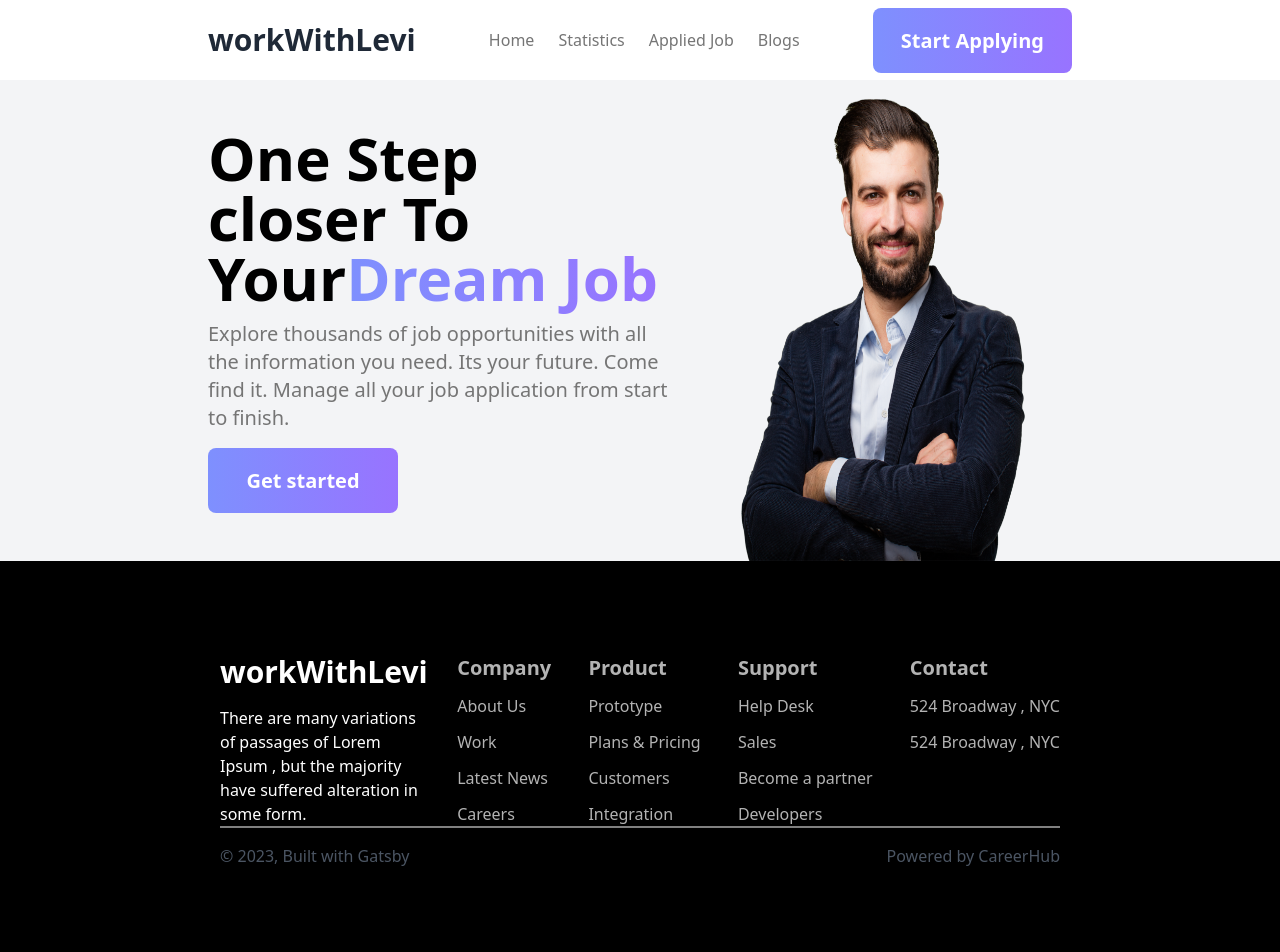
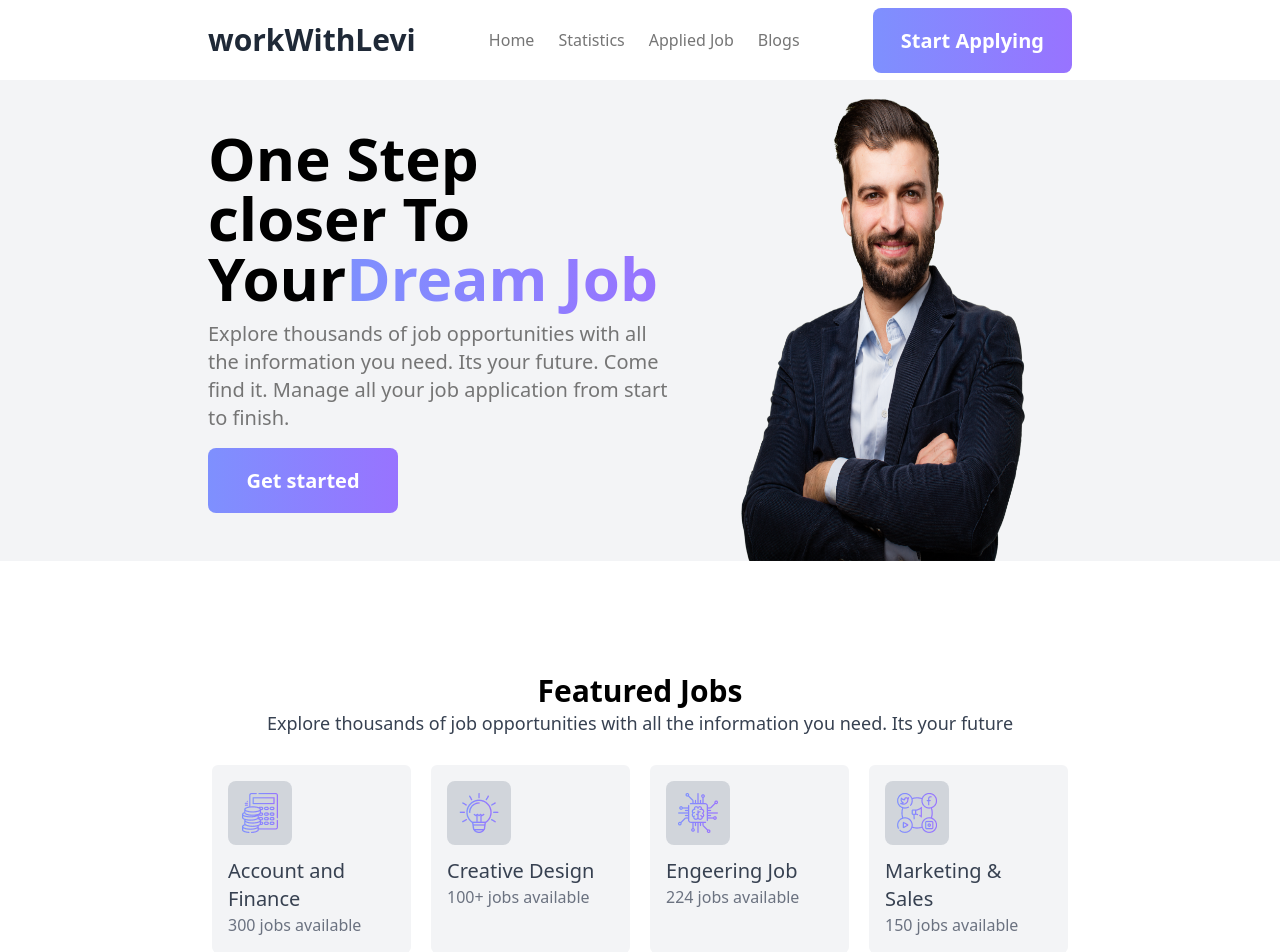
Before and after one commit to Levi9111/career-hub, a React (Vite) app: page / in a window 1280 px wide. Shown: the top 952 px of the page. Built offline with nearby package versions, Linux system fonts and the light colour scheme.

Commit message:
home page feature jobs section created

```diff
--- /dev/null
+++ b/src/Components/Home/FeatureJobs.jsx
@@ -0,0 +1,54 @@
+import React from "react";
+import Account from "./../../assets/Icons/accounts 1.png";
+import Business from "./../../assets/Icons/business 1.png";
+import Chip from "./../../assets/Icons/chip 1.png";
+import Social_media from "./../../assets/Icons/social-media 1.png";
+
+const FeatureJobs = () => {
+  return (
+    <div className="md:mx-52 mx:12 my-28">
+      <h2 className="text-3xl font-bold text-center">Featured Jobs</h2>
+      <p className="text-lg text-gray-700 text-center">
+        Explore thousands of job opportunities with all the information you
+        need. Its your future
+      </p>
+      <div className="grid md:grid-cols-4 md:p-1 p-3  gap-5 mt-6">
+        {/* cards */}
+
+        <div className="card bg-gray-100 rounded-md p-4">
+          <div className="w-16 h-16 p-3 bg-gray-300 rounded-lg mb-3">
+            <img src={Account} alt="" className="w-full" />
+          </div>
+          <h3 className="text-xl text-gray-700">Account and Finance</h3>
+          <p className="text-gray-500">300 jobs available</p>
+        </div>
+
+        <div className="card bg-gray-100 rounded-md p-4">
+          <div className="w-16 h-16 p-3 bg-gray-300 rounded-lg mb-3">
+            <img src={Business} alt="" className="w-full" />
+          </div>
+          <h3 className="text-xl text-gray-700">Creative Design</h3>
+          <p className="text-gray-500">100+ jobs available</p>
+        </div>
+
+        <div className="card bg-gray-100 rounded-md p-4">
+          <div className="w-16 h-16 p-3 bg-gray-300 rounded-lg mb-3">
+            <img src={Chip} alt="" className="w-full" />
+          </div>
+          <h3 className="text-xl text-gray-700">Engeering Job</h3>
+          <p className="text-gray-500">224 jobs available</p>
+        </div>
+
+        <div className="card bg-gray-100 rounded-md p-4">
+          <div className="w-16 h-16 p-3 bg-gray-300 rounded-lg mb-3">
+            <img src={Social_media} alt="" className="w-full" />
+          </div>
+          <h3 className="text-xl text-gray-700">Marketing & Sales</h3>
+          <p className="text-gray-500">150 jobs available</p>
+        </div>
+      </div>
+    </div>
+  );
+};
+
+export default FeatureJobs;
--- a/src/Components/Home/Home.jsx
+++ b/src/Components/Home/Home.jsx
@@ -1,11 +1,12 @@
 import React from "react";
 import Introduction from "./Introduction";
+import FeatureJobs from "./FeatureJobs";
 
 const Home = () => {
   return (
     <section className="">
       <Introduction></Introduction>
-      <div className=""></div>
+      <FeatureJobs></FeatureJobs>
     </section>
   );
 };
```
